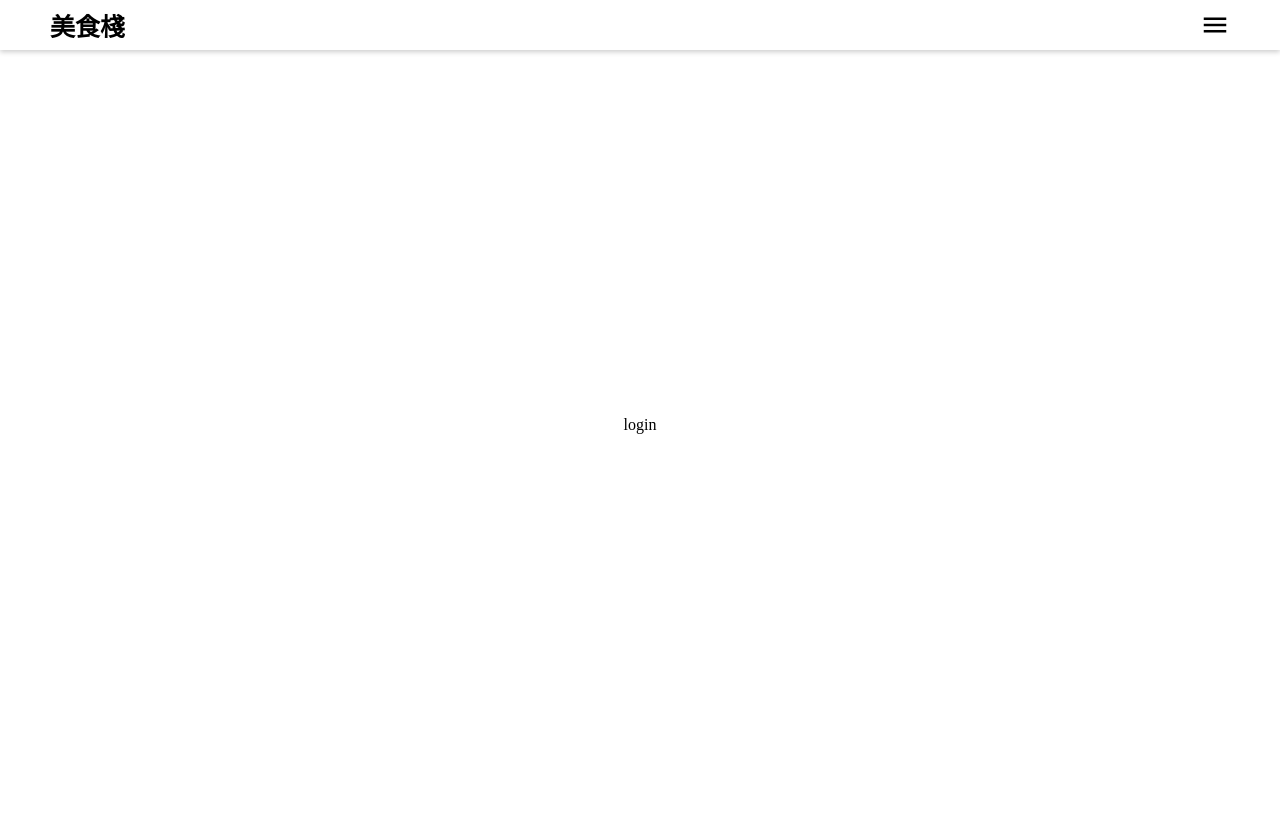
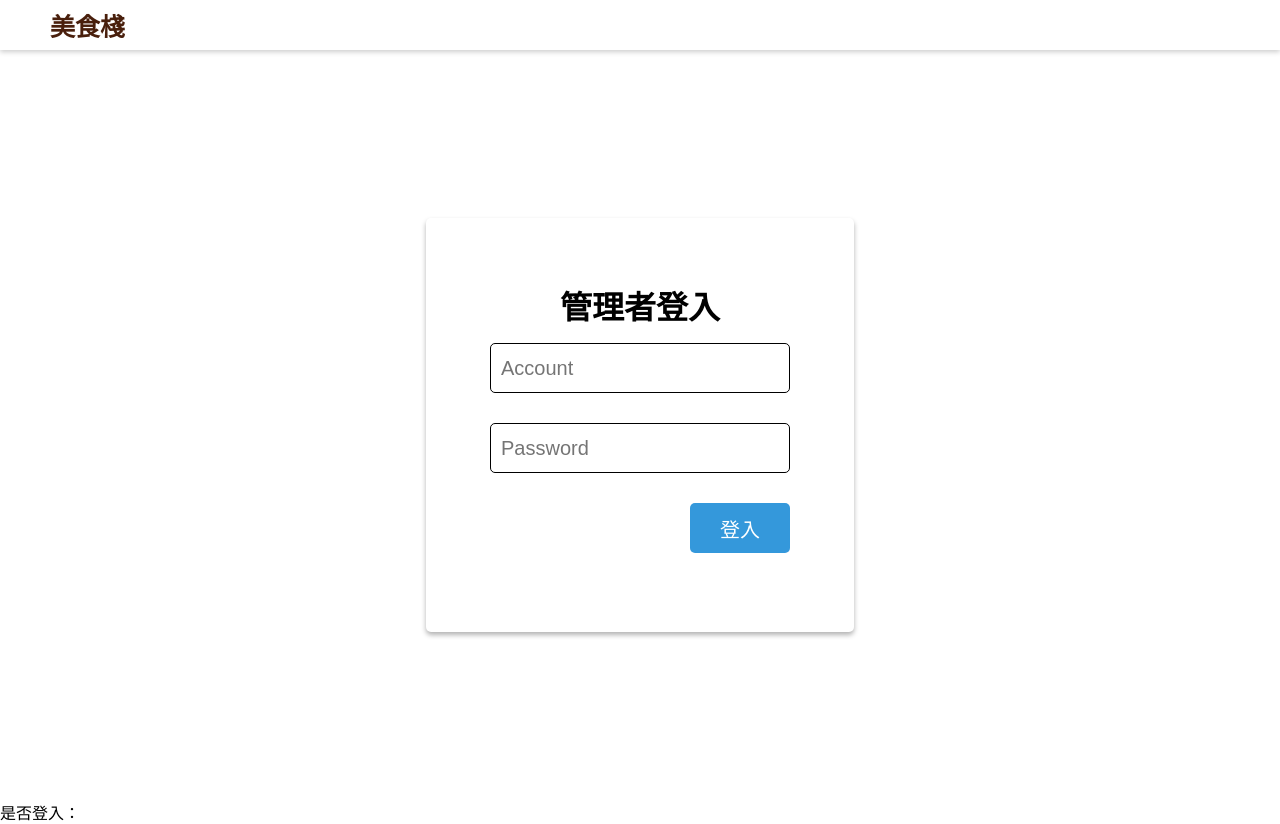
Before and after one commit to Kamaboko0126/POS-system-client, a Vue app: page /login in a window 1280 px wide. Before the commit the page ends 800 px from the top, so only its background shows below. Built offline with nearby package versions, Linux system fonts and the light colour scheme.

Commit message:
20240104

```diff
--- a/package.json
+++ b/package.json
@@ -8,6 +8,7 @@
     "lint": "vue-cli-service lint"
   },
   "dependencies": {
+    "axios": "^1.6.3",
     "core-js": "^3.8.3",
     "vue": "^3.2.13",
     "vue-router": "^4.0.13"
--- a/src/App.vue
+++ b/src/App.vue
@@ -2,7 +2,7 @@
   <header-item></header-item>
   <div class="content">
     <router-view />
-    <menu-item :class="{ 'shadow': isShowMenu }"></menu-item>
+    <menu-item></menu-item>
   </div>
   <footer-item></footer-item>
 </template>
@@ -20,23 +20,16 @@ export default {
     MenuItem,
   },
   setup() {
-    const isShowMenu = ref(false);
-
-    const changeMenuWidth = () => {
-      console.log("click");
-      if (!isShowMenu.value) {
-        isShowMenu.value = true;
-        document.documentElement.style.setProperty("--menu-width", "300px");
-      } else {
-        isShowMenu.value = false;
-        document.documentElement.style.setProperty("--menu-width", "0px");
-      }
+    const isMenuShow = ref(false);
+    const openMenu = () => {
+      isMenuShow.value = !isMenuShow.value;
     };
 
-    provide("changeMenuWidth", changeMenuWidth);
+    provide("openMenu", openMenu);
+    provide("isMenuShow", isMenuShow);
 
     return {
-      isShowMenu,
+      isMenuShow,
     };
   },
 };
@@ -46,6 +39,8 @@ export default {
 :root {
   --header-height: 50px;
   --menu-width: 0px;
+  --main-color:#491f0c;
+  --second-color:#ffe9df;
 }
 
 * {
@@ -55,7 +50,7 @@ export default {
 }
 
 section {
-  width: 100%;
+  width: calc(100% - var(--menu-width));
   height: 100%;
   display: flex;
   justify-content: center;
@@ -73,4 +68,9 @@ section {
 .shadow{
   box-shadow: -2px 3px 5px 0 rgba(0, 0, 0, 0.2);
 }
+
+a{
+  text-decoration: none;
+  color: black;
+}
 </style>
--- /dev/null
+++ b/src/components/EditAdmin.vue
@@ -0,0 +1,17 @@
+<template>
+    <div></div>
+</template>
+
+<script>
+export default {
+    name: "EditAdmin",
+    components: {},
+    setup() {
+        return {};
+    },
+};
+</script>
+
+<style scoped>
+
+</style>
--- /dev/null
+++ b/src/components/EditMenu.vue
@@ -0,0 +1,17 @@
+<template>
+    <div></div>
+</template>
+
+<script>
+export default {
+    name: "EditMenu",
+    components: {},
+    setup() {
+        return {};
+    },
+};
+</script>
+
+<style scoped>
+
+</style>
--- a/src/components/FooterItem.vue
+++ b/src/components/FooterItem.vue
@@ -1,12 +1,22 @@
 <template>
-    <div></div>
+  <div>是否登入：{{ isLogin }}</div>
 </template>
 
 <script>
-    export default {
-        name: 'FooterItem',
-        components: {
+import { onMounted, ref } from "vue";
 
-        }
-    }
+export default {
+  name: "FooterItem",
+  components: {},
+  setup() {
+    const isLogin = ref(false);
+    onMounted(() => {
+      console.log(sessionStorage.getItem("isLogin"));
+      isLogin.value = sessionStorage.getItem("isLogin");
+    });
+    return {
+        isLogin
+    };
+  },
+};
 </script>
--- a/src/components/HeaderItem.vue
+++ b/src/components/HeaderItem.vue
@@ -1,33 +1,44 @@
 <template>
   <div class="header-body">
-    <div class="left">美食棧</div>
-    <div class="right">
-      <div class="login" v-if="!isLogin">
-        <i class="material-icons">person</i>
-        <p>登入</p>
-      </div>
+    <div class="left">
+      <router-link to="/"> 美食棧 </router-link>
+    </div>
+    <div class="right" v-if="route.name !== 'login'">
+      <router-link to="/login" v-if="!isLogin">
+        <div class="login">
+          <i class="material-icons">person</i>
+          <p>登入</p>
+        </div>
+      </router-link>
       <div class="menu" v-if="isLogin">
-        <i class="material-icons" @click="clickMenuBtn">menu</i>
+        <i class="material-icons" @click="openMenu">menu</i>
       </div>
     </div>
   </div>
 </template>
 
 <script>
-import { inject, ref } from "vue";
+import { inject, onMounted, ref } from "vue";
+import { useRoute } from "vue-router";
 export default {
   name: "HeaderItem",
   components: {},
   setup() {
+    const openMenu = inject("openMenu");
+    const route = useRoute();
     const isLogin = ref(true);
-    const changeMenuWidth = inject("changeMenuWidth");
-    const clickMenuBtn = () => {
-      changeMenuWidth();
-    };
+
+    console.log(isLogin.value);
+
+    onMounted(() => {
+      isLogin.value = sessionStorage.getItem("isLogin");
+      console.log(sessionStorage.getItem("isLogin"));
+    });
 
     return {
+      openMenu,
+      route,
       isLogin,
-      clickMenuBtn,
     };
   },
 };
@@ -51,6 +62,10 @@ export default {
   align-items: center;
   justify-content: center;
 }
+
+.left a {
+  color: var(--main-color);
+}
 .right {
   display: flex;
   align-items: center;
@@ -66,7 +81,7 @@ export default {
 
 .right i {
   font-size: 30px;
-  color: #000;
+  color: var(--main-color);
   cursor: pointer;
 }
 
--- a/src/components/LoginPage.vue
+++ b/src/components/LoginPage.vue
@@ -1,12 +1,121 @@
 <template>
-    <div>login</div>
+  <form @submit.prevent="send">
+    <div class="input-content">
+      <h1>管理者登入</h1>
+      <input
+        type="text"
+        name="account"
+        v-model="inputAccount"
+        placeholder="Account"
+      />
+      <input
+        type="password"
+        name="password"
+        v-model="inputPassword"
+        id="password"
+        placeholder="Password"
+      />
+      <div class="button-content">
+        <button type="submit">登入</button>
+      </div>
+    </div>
+  </form>
 </template>
 
 <script>
-    export default {
-        name: 'LoginPage',
-        components: {
+import { ref } from "vue";
+import axios from "axios";
+export default {
+  name: "LoginPage",
+  components: {},
+  setup() {
+    const inputAccount = ref("");
+    const inputPassword = ref("");
+    const send = async () => {
+      try {
+        const response = await axios.post("http://127.0.0.1:10000/login", {
+          Account: inputAccount.value,
+          Password: inputPassword.value,
+        });
+        if (response.data.message === "success") {
+          alert("登入成功");
+          sessionStorage.setItem("isLogin", true);
+          window.location.href = "/";
+        } else {
+          alert("登入失敗");
+        }
+      } catch (error) {
+        console.error(error);
+      }
+    };
 
-        }
-    }
+    return {
+      send,
+      inputAccount,
+      inputPassword,
+    };
+  },
+};
 </script>
+
+<style>
+form {
+  width: 100%;
+  height: 100%;
+  display: flex;
+  align-items: center;
+  justify-content: center;
+  flex-direction: column;
+}
+
+.input-content {
+  display: flex;
+  align-items: center;
+  justify-content: center;
+  flex-direction: column;
+  padding: 5%;
+  border-radius: 5px;
+  box-shadow: 0 3px 5px rgba(0, 0, 0, 0.3);
+}
+
+input[type="text"],
+input[type="password"] {
+  width: 300px;
+  height: 50px;
+  margin: 15px 0;
+  border: 1px solid #000;
+  border-radius: 5px;
+  padding: 0 10px;
+  font-size: 20px;
+}
+
+.button-content {
+  width: 100%;
+  margin: 15px 0;
+  display: flex;
+  align-items: center;
+  justify-content: flex-end;
+}
+
+button {
+  width: 100px;
+  height: 50px;
+  border: none;
+  border-radius: 5px;
+  padding: 0 10px;
+  font-size: 20px;
+  background-color: #3498db;
+  color: white;
+  cursor: pointer;
+  transition: background-color 0.3s ease;
+}
+
+button:hover {
+  background-color: #2980b9;
+}
+
+button:active {
+  transform: scale(0.98);
+  transition: transform 0.1s ease;
+}
+</style>
--- /dev/null
+++ b/src/components/LogoutPage.vue
@@ -0,0 +1,25 @@
+<template>
+  <div>已登出</div>
+</template>
+
+<script>
+import { onMounted } from "vue";
+
+export default {
+  name: "LogoutPage",
+  components: {},
+  setup() {
+    onMounted(() => {
+      sessionStorage.setItem("isLogin", false);
+      console.log("logout");
+      console.log(sessionStorage.getItem("isLogin"));
+      window.location.href = "/";
+    });
+    return {
+
+    };
+  },
+};
+</script>
+
+<style scoped></style>
--- a/src/components/MenuItem.vue
+++ b/src/components/MenuItem.vue
@@ -1,19 +1,93 @@
 <template>
-    <div class="menu-content"></div>
+  <div class="menu-content" :class="{ show: isMenuShow }">
+    <div class="menu-items">
+      <router-link
+        v-for="(item, index) in menuItems"
+        :key="index"
+        :to="item.path"
+        class="menu-item"
+      >
+        {{ item.name }}
+      </router-link>
+    </div>
+  </div>
 </template>
 
 <script>
+import { inject, ref } from "vue";
 export default {
-    name: 'MenuItem',
-    components: {
-    }
-}
+  name: "MenuItem",
+  components: {},
+  setup() {
+    const menuItems = ref([
+      {
+        name: "編輯菜單",
+        path: "/editmenu",
+      },
+      {
+        name: "查看營收",
+        path: "/revenue",
+      },
+      {
+        name: "編輯管理者帳密",
+        path: "/editadmin",
+      },
+      {
+        name: "登出",
+        path: "/logout",
+      },
+    ]);
+    const isMenuShow = inject("isMenuShow");
+
+    return {
+      menuItems,
+      isMenuShow,
+    };
+  },
+};
 </script>
 
 <style scoped>
-.menu-content{
-    width: var(--menu-width);
-    height: 100%;
-    transition: width 0.3s ease-in-out;
+.menu-content {
+  width: 300px;
+  height: 100%;
+  transition: transform 0.3s ease-in-out;
+  display: flex;
+  align-items: center;
+  justify-content: flex-start;
+  flex-direction: column;
+  position: fixed;
+  top: calc(var(--header-height) + 1px);
+  right: 0;
+  transform: translate(105%);
+  box-shadow: -2px 3px 5px 0 rgba(0, 0, 0, 0.2);
+  background: #fff;
+}
+
+.show {
+  transform: translateX(0);
+}
+
+.menu-items {
+  display: flex;
+  flex-direction: column;
+  align-items: center;
+  justify-content: center;
+  width: 100%;
+}
+
+.menu-item {
+  width: 100%;
+  padding: 20px 0;
+  border-bottom: 1px solid #ccc;
+  text-align: center;
+  font-size: 20px;
+  transition: background-color 0.5s ease;
+  color: var(--main-color);
+  font-weight: 500;
+}
+
+.menu-item:hover {
+  background-color: var(--second-color);
 }
 </style>
--- /dev/null
+++ b/src/components/RevenuePage.vue
@@ -0,0 +1,17 @@
+<template>
+    <div></div>
+</template>
+
+<script>
+export default {
+    name: "RevenuePage",
+    components: {},
+    setup() {
+        return {};
+    },
+};
+</script>
+
+<style scoped>
+
+</style>
--- a/src/router/index.js
+++ b/src/router/index.js
@@ -1,6 +1,4 @@
 import { createRouter, createWebHistory } from "vue-router";
-import HomePage from "@/components/HomePage.vue";
-
 
 const router = createRouter({
   history: createWebHistory(),
@@ -8,13 +6,33 @@ const router = createRouter({
     {
       path: "/",
       name: "home",
-      component: HomePage,
+      component: () => import("@/components/HomePage.vue"),
     },
     {
       path: "/login",
       name: "login",
       component: () => import("@/components/LoginPage.vue"),
     },
+    {
+      path: "/editadmin",
+      name: "editadmin",
+      component: () => import("@/components/EditAdmin.vue"),
+    },
+    {
+      path: "/editmenu",
+      name: "editmenu",
+      component: () => import("@/components/EditMenu.vue"),
+    },
+    {
+      path: "/logout",
+      name: "logout",
+      component: () => import("@/components/LogoutPage.vue"),
+    },
+    {
+      path: "/revenue",
+      name: "revenue",
+      component: () => import("@/components/RevenuePage.vue"),
+    },
   ],
 });
 
```
Also changed, not shown: 2 other files (tests, documents, lock files or other folders).
